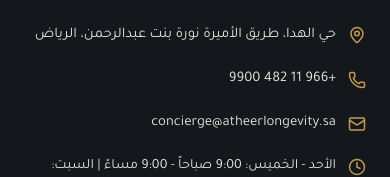
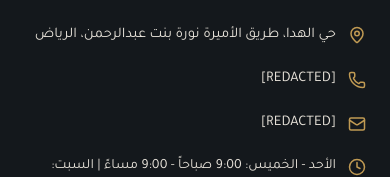
Before and after one commit to azizalzahrani/wellness-and-longevity, a React (Vite) app: page / in a window 390 px wide. Shown: the part 10882-11059 px from the top of the page. Built offline with nearby package versions, Linux system fonts and the light colour scheme; a web font is replaced by a local one.

Commit message:
Redact phone number and email address

```diff
--- a/src/data/clinicData.js
+++ b/src/data/clinicData.js
@@ -6,10 +6,10 @@
   slogan: "العافية، بمنهجٍ أدق.",
   city: "الرياض، المملكة العربية السعودية",
   address: "حي الهدا، طريق الأميرة نورة بنت عبدالرحمن، الرياض",
-  phone: "+966 11 482 9900",
+  phone: "[REDACTED]",
   whatsapp: "+966 50 123 4567",
   whatsappMsg: "السلام عليكم، أود الاستفسار عن حجز استشارة في عيادة أثير لطب العافية وتطوير العمر.",
-  email: "concierge@atheerlongevity.sa",
+  email: "[REDACTED]",
   workingHours: "الأحد - الخميس: 9:00 صباحاً - 9:00 مساءً | السبت: 10:00 صباحاً - 6:00 مساءً",
   disclaimer: "ملاحظة طبية مسؤولية: المحتوى المعروض على هذا الموقع يهدف للتوعية والتثقيف الطبي فقط، ولا يُعد بديلاً عن الاستشارة الطبية المباشرة أو التشخيص الطبي المعتمد. يتم تحديد ملائمة كافة البرامج والخدمات بناءً على تقييم طبي فردي وخطة رعاية يضعها الأطباء المختصون في العيادة."
 };
```
